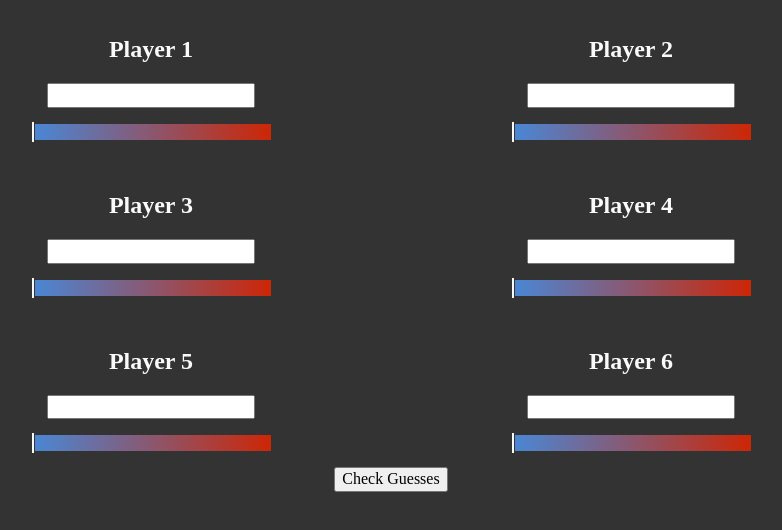
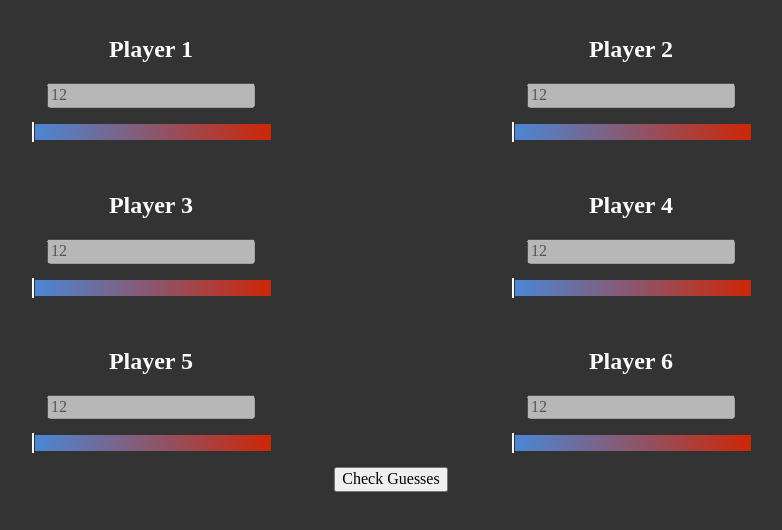
Before and after one commit to codyogdenprime/rn-game, a website: page public/play-mode.html in a window 1280 px wide. Both pictures are taken after a click on the button "Check Guesses". Shown: the whole page, without its empty margins (249-1031 px from the left). Drawn offline with nearby package versions, Linux system fonts and the light colour scheme; no server answers.

Commit message:
Client side

```diff
--- a/public/play-mode.html
+++ b/public/play-mode.html
@@ -14,32 +14,32 @@
 	<div class="container">
 		<div class="player-1" data-index="1">
 			<h2>Player 1</h2>
-			<input type="number">
+			<input type="number" value="12">
 			<div class="status-1"></div>
 		</div>
 		<div class="player-2" data-index="2">
 			<h2>Player 2</h2>
-			<input type="number">
+			<input type="number" value="12">
 			<div class="status-1"></div>
 		</div>
 		<div class="player-3" data-index="3">
 			<h2>Player 3</h2>
-			<input type="number">
+			<input type="number" value="12">
 			<div class="status-1"></div>
 		</div>
 		<div class="player-4" data-index="4">
 			<h2>Player 4</h2>
-			<input type="number">
+			<input type="number" value="12">
 			<div class="status-1"></div>
 		</div>
 		<div class="player-5" data-index="5">
 			<h2>Player 5</h2>
-			<input type="number">
+			<input type="number" value="12">
 			<div class="status-1"></div>
 		</div>
 		<div class="player-6" data-index="6">
 			<h2>Player 6</h2>
-			<input type="number">
+			<input type="number" value="12">
 			<div class="status-1"></div>
 		</div>
 	</div>
--- a/public/scripts/client-script.js
+++ b/public/scripts/client-script.js
@@ -48,8 +48,11 @@ var submitGuess = function( something ) {
 
 	$( 'div[class^=player-]' ).each( function() {
 		var id = $( this ).data("index");
+		var num = $( this ).children("input").val();
+		$( this ).children("input").attr("disabled", true);
 		guessData["player-" + id] = {
-			number: 1
+			number: $( this ).children("input").val(),
+			player: Number( id )
 		};
 	});
 
@@ -65,6 +68,16 @@ var submitGuess = function( something ) {
 	})
 	.done( function( data ) {
 		console.log( 'Data:', data );
+		for( var item in data ) {
+			console.log( "Rating:", data[item].rating );
+			$( '.' + item ).children( 'div[class^="status-"]' ).removeClass().addClass( 'status-' + ( data[item].rating * 100 ) );
+			if( data[item].rating === 1 ) {
+				// Winner Winner Chicken Dinner
+				alert( "YOU WIN!" );
+				return false;
+			}
+		}
+		$( 'div[class^=player-]' ).children("input").attr("disabled", false);
 	});
 };
 
```
Also changed, not shown: server/app.js (+6 -2 lines).
